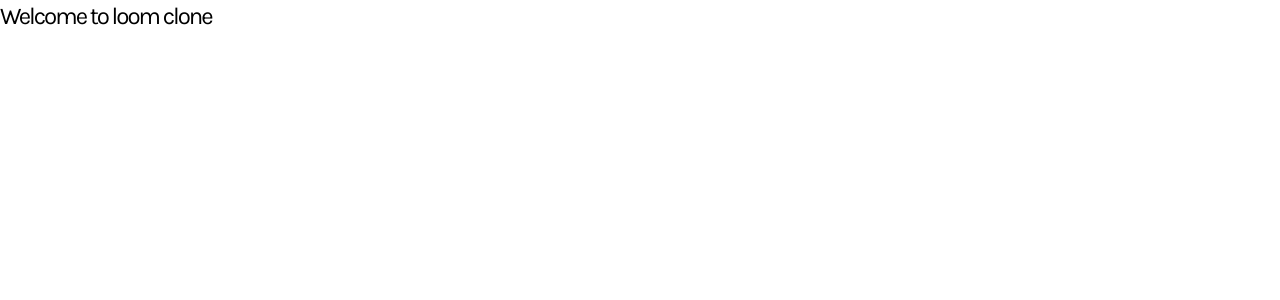
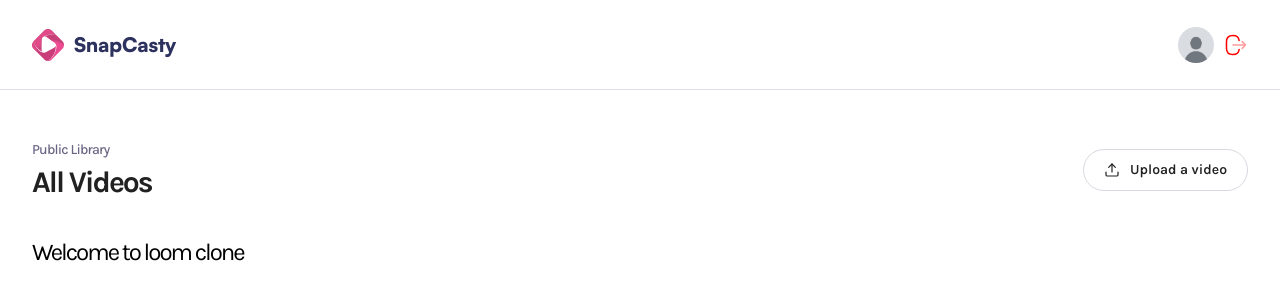
Before and after one commit to Grgnavin/Video-Recorder, a Next.js app: page / in a window 1280 px wide. Shown: the top 300 px of the page. Built offline with nearby package versions, Linux system fonts and the light colour scheme.

Commit message:
Add authentication and layout components with header and navbar

```diff
--- /dev/null
+++ b/app/(auth)/sign-in/page.tsx
@@ -0,0 +1,9 @@
+import React from 'react'
+
+const page = () => {
+  return (
+    <div>Auth</div>
+  )
+}
+
+export default page
--- /dev/null
+++ b/app/(root)/layout.tsx
@@ -0,0 +1,13 @@
+import React from 'react'
+import Navbar from '../../components/Navbar'
+
+const layout = ({ children }: { children: React.ReactNode }) => {
+  return (
+    <div>
+        <Navbar />
+        {children}
+    </div>
+  )
+}
+
+export default layout
--- /dev/null
+++ b/app/(root)/page.tsx
@@ -0,0 +1,13 @@
+import React from 'react'
+import Header from '../../components/Header'
+
+const Page = () => {
+  return (
+    <main className='wrapper page'>
+      <Header title='All videos' subHeader='Public Library' />
+      <h1 className='text-2xl font-karla'>Welcome to loom clone</h1>
+    </main>
+  )
+}
+
+export default Page
--- a/app/page.tsx
+++ /dev/null
@@ -1,11 +0,0 @@
-import React from 'react'
-
-const Page = () => {
-  return (
-    <div>
-      <h1 className='text-2xl font-karla'>Welcome to loom clone</h1>
-    </div>
-  )
-}
-
-export default Page
--- /dev/null
+++ b/components/Header.tsx
@@ -0,0 +1,42 @@
+import Image from 'next/image'
+import Link from 'next/link'
+import React from 'react'
+
+const Header = ({ subHeader, title, userImg }: SharedHeaderProps) => {
+  return (
+    <header className='header'>
+        <section className='header-container'>
+            <div className='details'>
+                {userImg && (
+                    <div>
+                    <Image
+                        src={userImg || '/assets/images/dummy.jpg'}
+                        alt='user'
+                        width={66}
+                        height={66}
+                        className='rounded-full'
+                    />
+                        </div>
+                )}
+                <article>
+                    <p>{subHeader}</p>
+                    <h1>{title}</h1>
+                </article>
+            </div>
+            <aside>
+                <Link href='/upload'>
+                    <Image
+                        src='/assets/icons/upload.svg'
+                        alt='upload'
+                        width={16}
+                        height={16}
+                    />
+                    <span>Upload a video</span>
+                </Link>
+            </aside>
+        </section>
+    </header>
+  )
+}
+
+export default Header
--- /dev/null
+++ b/components/Navbar.tsx
@@ -0,0 +1,49 @@
+import Image from 'next/image'
+import Link from 'next/link'
+import React from 'react'
+
+const user = {};
+
+const Navbar = () => {
+  return (
+    <header className='navbar'>
+        <nav>
+            <Link href='/' >
+                <Image
+                    src='/assets/icons/logo.svg'
+                    alt='logo'
+                    width={32}
+                    height={32}
+                />
+                <h1>SnapCasty</h1>
+            </Link>
+            {
+                user && (
+                    <figure>
+                        <button>
+                            <Image
+                                src='/assets/images/dummy.jpg'
+                                alt='user'
+                                width={36}
+                                height={36}
+                                className='rounded-full aspect-square'
+                            />
+                        </button>
+                        <button className='cursor-pointer'>
+                            <Image
+                                src='/assets/icons/logout.svg'
+                                alt='logout'
+                                width={24}
+                                height={24}
+                                className='rotate-180'
+                            />
+                        </button>
+                    </figure>
+                )
+            }
+        </nav>
+    </header>
+  )
+}
+
+export default Navbar
```
